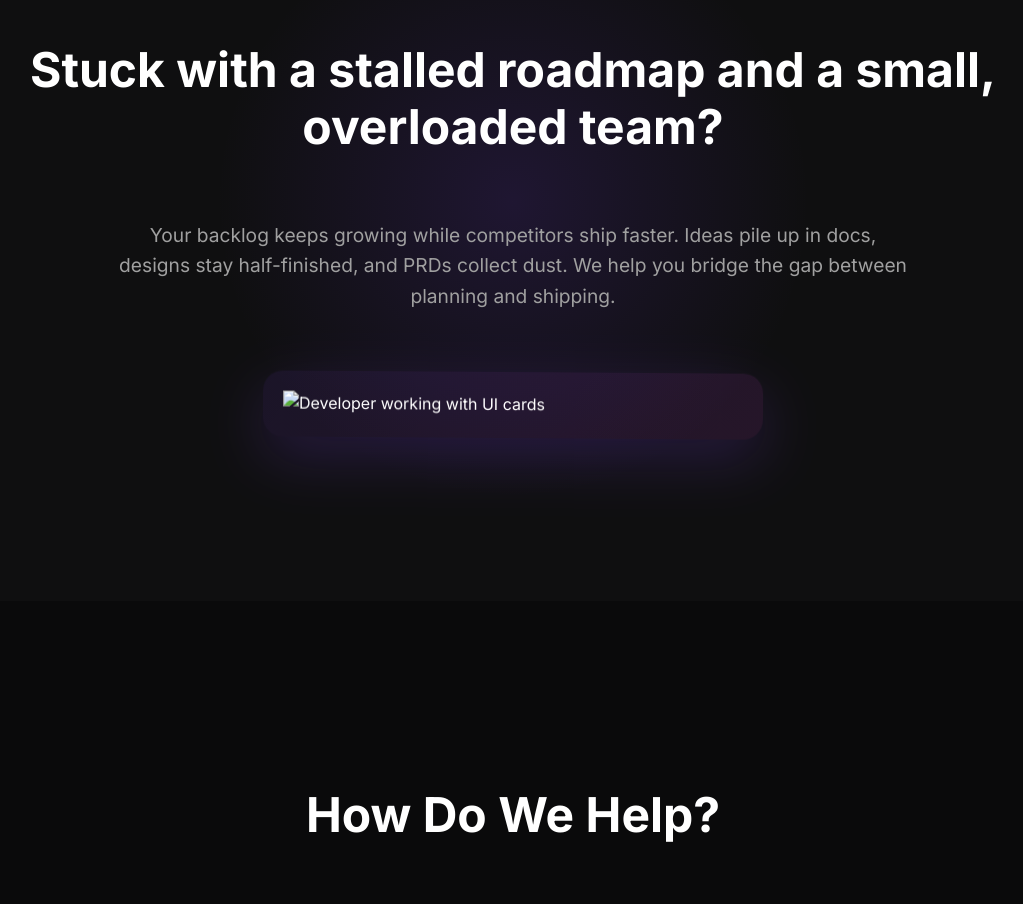
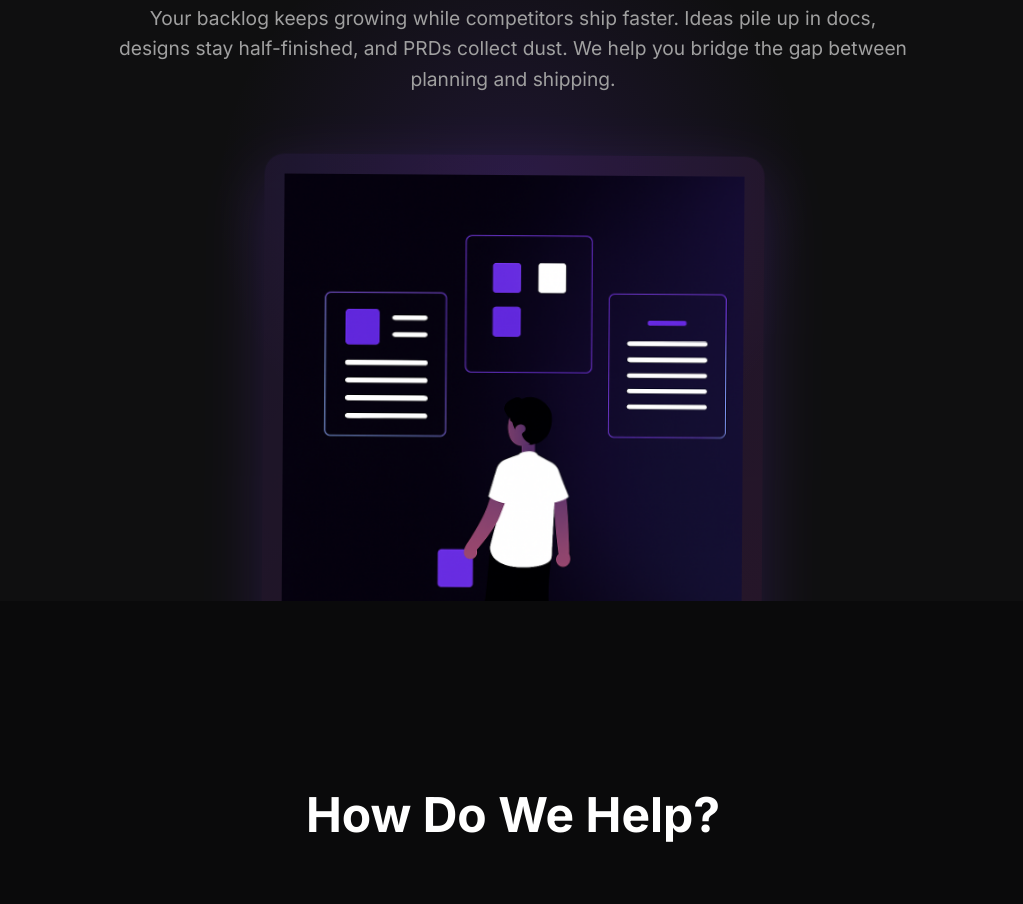
Before and after one commit to AdrianCasey-Amplifyx/Amplifyx-Website, a plain HTML site: page index.html in a window 1280 px wide. Shown: the part 999-1903 px from the top of the page, without its empty margins (127-1150 px from the left). Drawn offline with Linux system fonts and the light colour scheme.

Commit message:
Revert to original PNG image
- Use the original developer-illustration.png
- Remove lazy loading attribute that might cause issues
- This image is confirmed to be in git and should work

```diff
--- a/index.html
+++ b/index.html
@@ -217,7 +217,7 @@
             <p class="section-description">
                 Your backlog keeps growing while competitors ship faster. Ideas pile up in docs, designs stay half-finished, and PRDs collect dust. We help you bridge the gap between planning and shipping.
             </p>
-            <img src="assets/images/developer-illustration-small.png" alt="Developer working with UI cards" class="problem-illustration-img" loading="lazy">
+            <img src="assets/images/developer-illustration.png" alt="Developer working with UI cards" class="problem-illustration-img">
         </div>
     </section>
 
```
